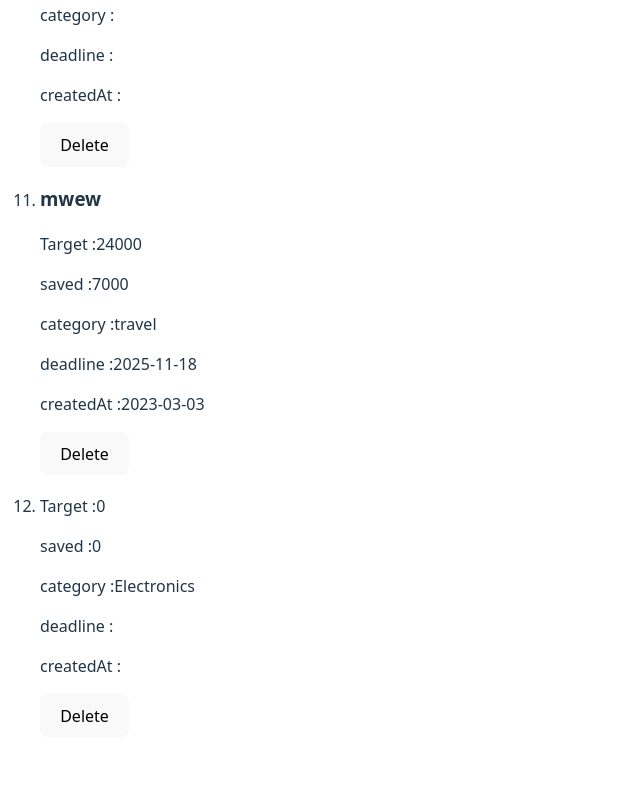
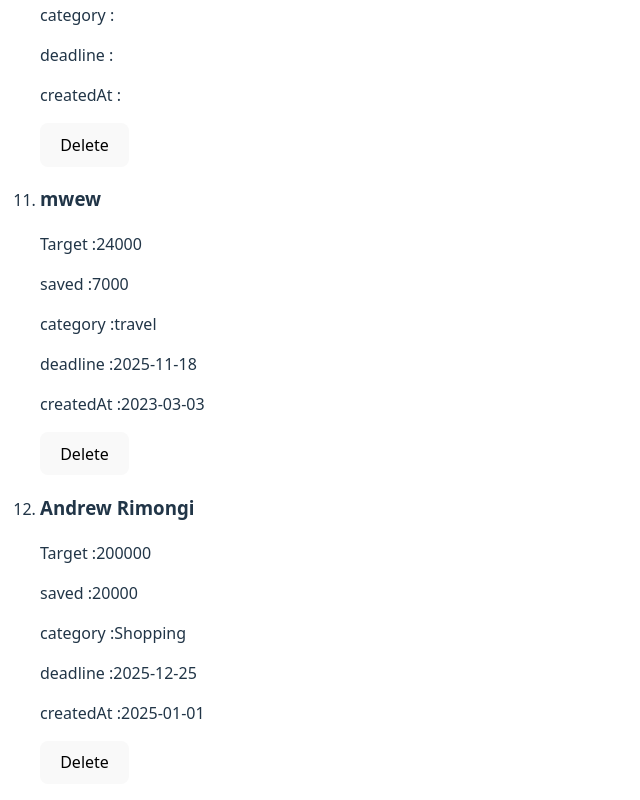
Before and after one commit to Andy-Ops254/week-2-react-code-challenge, a React (Vite) app: page / in a window 1280 px wide. Shown: the part 3229-4029 px from the top of the page, without its empty margins (0-640 px from the left). Before the commit the page ends 3982 px from the top, so only its background shows below. Built offline with nearby package versions, Linux system fonts and the light colour scheme; data requests are answered from the project's data file.

Commit message:
update the state after delete function

```diff
--- a/db.json
+++ b/db.json
@@ -94,12 +94,12 @@
       "id": 11
     },
     {
-      "name": "",
-      "targetAmount": 0,
-      "savedAmount": 0,
-      "category": "Electronics",
-      "deadline": "",
-      "createdAt": "",
+      "name": "Andrew Rimongi",
+      "targetAmount": "200000",
+      "savedAmount": "20000",
+      "category": "Shopping",
+      "deadline": "2025-12-25",
+      "createdAt": "2025-01-01",
       "id": 12
     }
   ]
--- a/src/component/GoalLists.jsx
+++ b/src/component/GoalLists.jsx
@@ -20,7 +20,7 @@ function GoalLists  ()  {
         })
         .then(resp => resp.json())
         .then(() => console.log("dlete!"))
-
+            setGoals(goals.filter(goal => goal.id !==goalId))
     }
 
 return (
```
